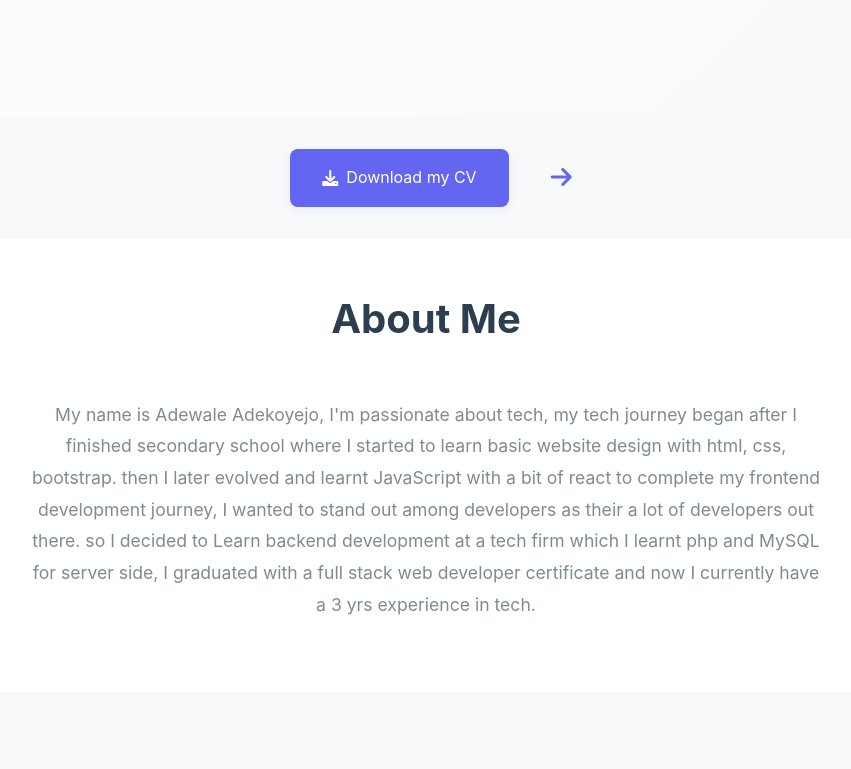
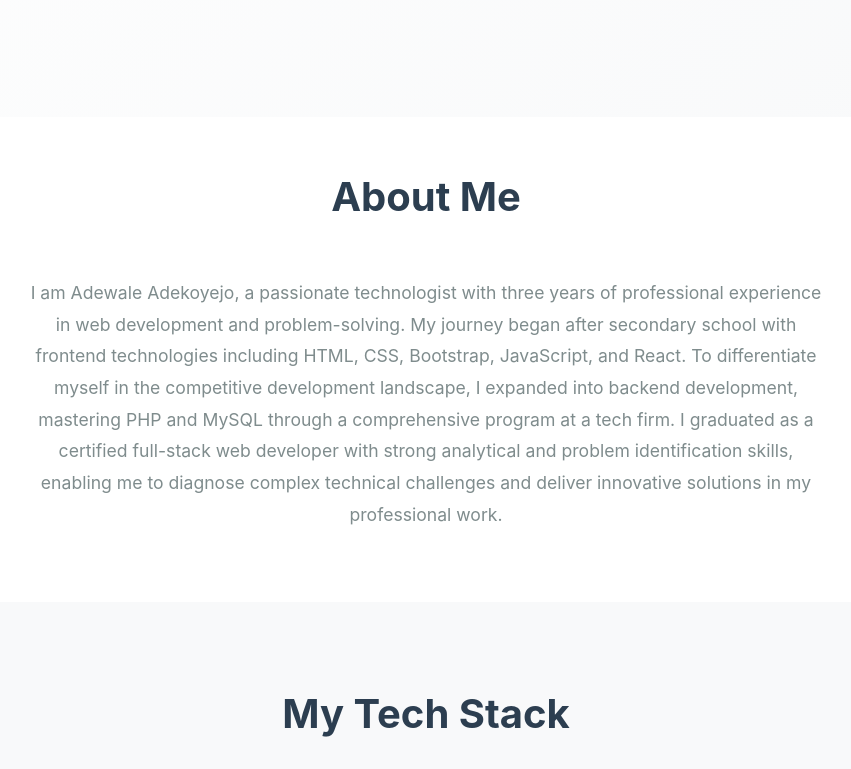
Before and after one commit to am-adewale/myportfoliowebsite, a plain HTML site: page index.html in a window 1280 px wide. Shown: the part 683-1452 px from the top of the page, without its empty margins (214-1065 px from the left). Drawn offline with Linux system fonts and the light colour scheme.

Commit message:
Add files via upload

```diff
--- a/index.html
+++ b/index.html
@@ -2,8 +2,8 @@
 <html lang="en">
 <head>
     <meta charset="UTF-8">
-    <meta name="viewport" content="width=device-width, initial-scale=1.0">
-    <title>Adewale Full Stack Developer</title>
+    <meta name="description" content="Hi, I'm Adewale Adekoyejo, a frontend developer from lagos with experience in HTML, CSS, JAVASCRIPT, and React. See my projects and contact me.">
+    <title>Frontend Web Developer Portfolio</title>
     <link rel="stylesheet" href="styles.css">
     <link href="https://cdnjs.cloudflare.com/ajax/libs/font-awesome/6.0.0/css/all.min.css" rel="stylesheet">
 </head>
@@ -64,33 +64,30 @@
     </section>
 
     <!-- Call to Action Section -->
-    <section class="cta-explore">
-        <div class="container">
-            <div class="cta-content">
-               <a href="cv.pdf" id="download-cv" class="cv-download-btn" download>
-                   <i class="fas fa-download"></i>
-                   <span>Download my CV</span>
-               </a>
-                <div class="arrow-animation">
-                    <i class="fas fa-arrow-right"></i>
-                </div>
-            </div>
-        </div>
-    </section>
+    <!-- <section class="cta-explore"> -->
+        <!-- <div class="container"> -->
+            <!-- <div class="cta-content"> -->
+               <!-- <a href="cv.pdf" id="download-cv" class="cv-download-btn" download> -->
+                   <!-- <i class="fas fa-download"></i> -->
+                   <!-- <span>Download my CV</span> -->
+               <!-- </a> -->
+                <!-- <div class="arrow-animation"> -->
+                    <!-- <i class="fas fa-arrow-right"></i> -->
+                <!-- </div> -->
+            <!-- </div> -->
+        <!-- </div> -->
+    <!-- </section> -->
 
     <!-- About Me Section -->
     <section id="about" class="about-me">
         <div class="container">
             <h2>About Me</h2>
             <div class="about-content">
-                <p>My name is Adewale Adekoyejo, I'm passionate about tech, my tech journey began after I finished secondary school
-                     where I started to learn basic website design with html, css, bootstrap.
-
-                then I later evolved and learnt JavaScript with a bit of react to complete my frontend development journey,
-                     I wanted to stand out among developers as their a lot of developers out there.
-
-                so I decided to Learn backend development at a tech firm which I learnt php and MySQL for server side,
-                     I graduated with a full stack web developer certificate and now I currently have a 3 yrs experience in tech.</p>
+                <p>I am Adewale Adekoyejo, a passionate technologist with three years of professional experience in web development and problem-solving.
+                     My journey began after secondary school with frontend technologies including HTML, CSS, Bootstrap, JavaScript, and React.
+                      To differentiate myself in the competitive development landscape, I expanded into backend development, mastering PHP and MySQL
+                       through a comprehensive program at a tech firm. I graduated as a certified full-stack web developer with strong analytical
+                        and problem identification skills, enabling me to diagnose complex technical challenges and deliver innovative solutions in my professional work.</p>
             </div>
         </div>
     </section>
@@ -164,7 +161,7 @@
                 </div>
                 <div class="project-card">
                     <div class="project-thumbnail">
-                        <img src="2.jpg" alt="Food E-commerce Website">
+                        <img src="2.jpg" alt="Food E-commerce Website built with react and php">
                     </div>
                     <h4>Food Ordering Website</h4>
                     <button class="view-details-btn">
--- a/script.js
+++ b/script.js
@@ -453,6 +453,7 @@ const projects = [
       });
   }
 
+
   // Debounce function for performance optimization
   function debounce(func, wait) {
       let timeout;
--- a/styles.css
+++ b/styles.css
@@ -15,7 +15,7 @@
     --transition: all 0.3s ease;
 }
 
-/* Dark theme variables */
+
 [data-theme="dark"] {
     --primary-bg: #1a1a1a;
     --secondary-bg: #2d3748;
@@ -989,7 +989,7 @@ body {
     }
 
     .profile-section {
-        margin-bottom: 2rem;
+        margin-bottom: 3rem;
     }
 
     .hero {
```
